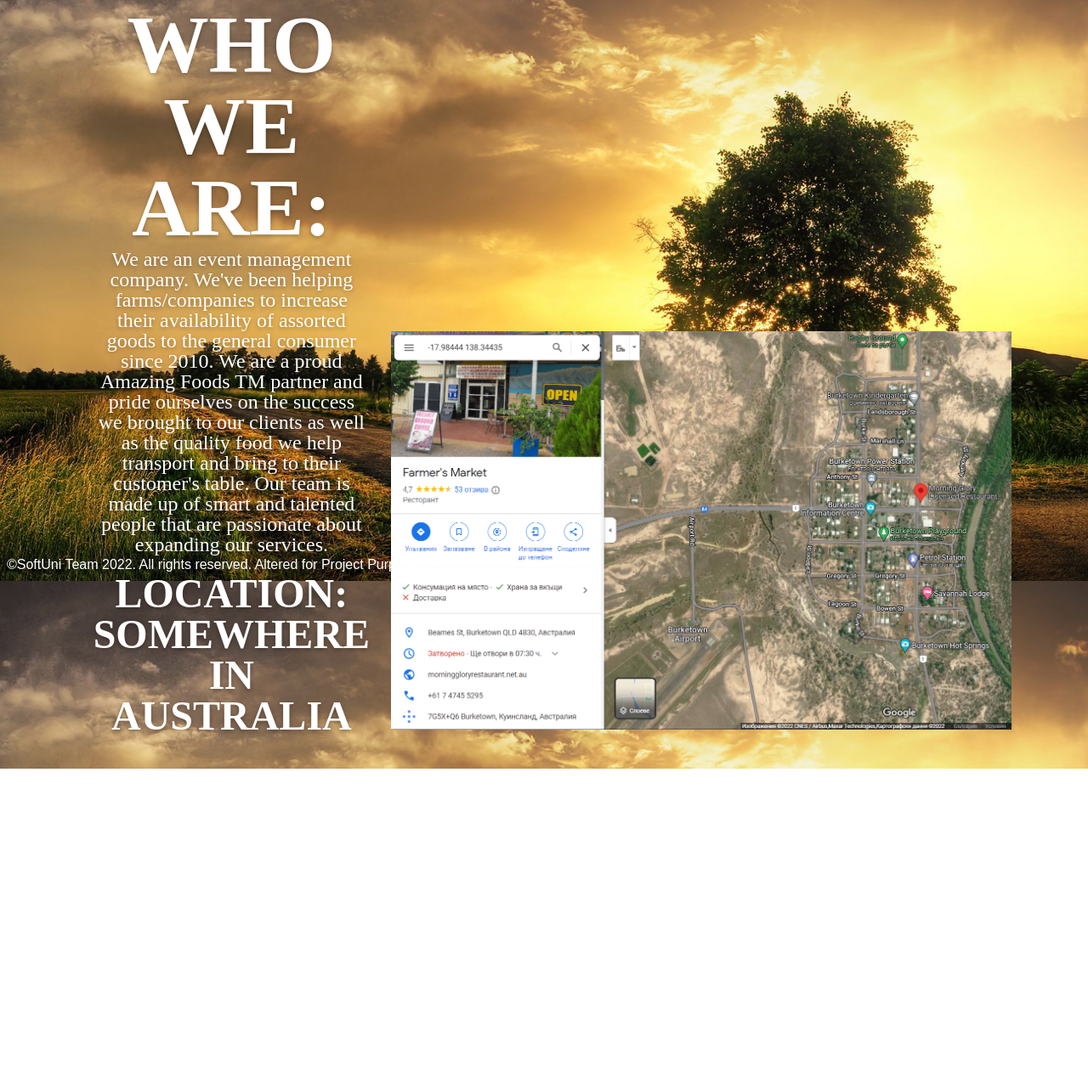
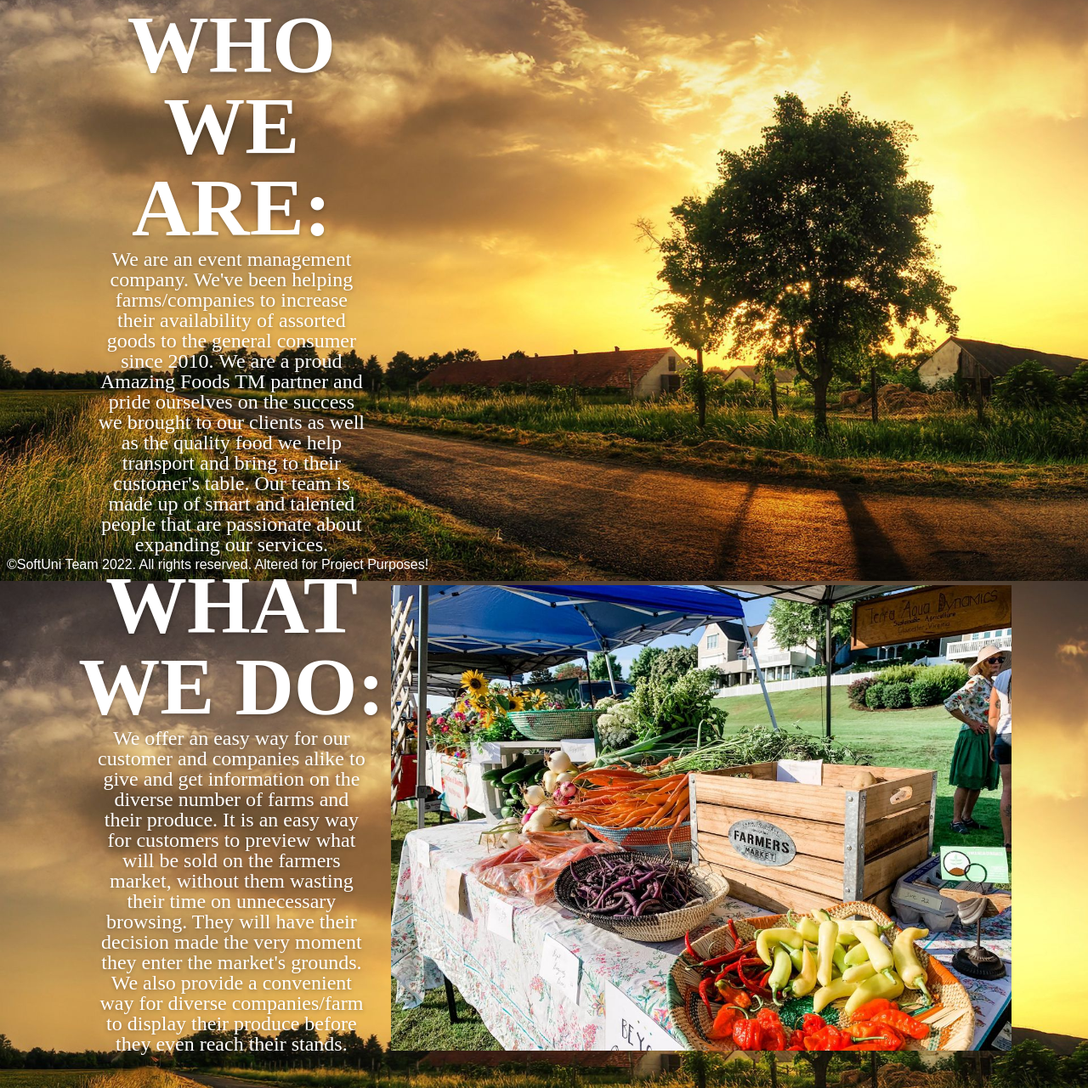
Before and after one commit to Assen95/Farmers_Market, a Django app: page /about-us/ in a window 1280 px wide. Shown: the part 116-1397 px from the top of the page at 85% size. Before the commit the page ends 1021 px from the top, so only its background shows below. Run offline with Django 4.2, Linux system fonts and the light colour scheme.

Commit message:
Third Commit

```diff
--- a/farmers_market/groceries/forms.py
+++ b/farmers_market/groceries/forms.py
@@ -6,7 +6,7 @@ from farmers_market.groceries.models import Grocery
 class AddGroceryForm(forms.ModelForm):
     class Meta:
         model = Grocery
-        exclude = ('slug',)
+        exclude = ('slug', 'user', 'company')
         # fields = ('name', 'category', 'quality_rating', 'expiry_date', 'image_url',)
 
 
--- a/farmers_market/groceries/urls.py
+++ b/farmers_market/groceries/urls.py
@@ -3,7 +3,7 @@ from django.urls import path, include
 from farmers_market.groceries.views import add_grocery, details_grocery, edit_grocery, delete_grocery, GroceryListView
 
 urlpatterns = (
-    path('add/', add_grocery, name='add grocery'),
+    path('add/<int:company_id>/', add_grocery, name='add grocery'),
     path('mygroceries/', GroceryListView.as_view(), name='mygroceries'),
     path('<str:username>/grocery/<slug:grocery_slug>/', include([
         path('', details_grocery, name='details grocery'),
--- a/farmers_market/groceries/views.py
+++ b/farmers_market/groceries/views.py
@@ -14,7 +14,9 @@ UserModel = get_user_model()
 
 
 @login_required
-def add_grocery(request):
+def add_grocery(request, company_id):
+    get_company = Company.objects.get(pk=company_id)
+    print(get_company)
     has_company = Company.objects.filter(user_id=request.user.pk)
     if request.method == 'GET':
         form = AddGroceryForm()
@@ -23,12 +25,14 @@ def add_grocery(request):
         if form.is_valid():
             grocery = form.save(commit=False)
             grocery.user = request.user
+            grocery.company = get_company
             grocery.save()
             return redirect('details company', pk=request.user.pk)
 
     context = {
         'form': form,
         'has_company': has_company,
+        'get_company': get_company,
     }
 
     return render(request, 'grocery/create-grocery.html', context)
--- a/templates/common/about-us.html
+++ b/templates/common/about-us.html
@@ -9,8 +9,15 @@
                 success we brought to our clients as well as the quality food we help transport and bring to their customer's
                 table. Our team is made up of smart and talented people that are passionate about expanding our services.
             </p>
-            <h2>Location: Somewhere in Australia</h2>
+            <h3>What we do:</h3>
+            <p>
+                We offer an easy way for our customer and companies alike to give and get information on the diverse
+                number of farms and their produce. It is an easy way for customers to preview what will be sold on the farmers
+                market, without them wasting their time on unnecessary browsing. They will have their decision made the very moment
+                they enter the market's grounds. We also provide a convenient way for diverse companies/farm to display their produce
+                before they even reach their stands.
+            </p>
         </div>
-        <img src="{%  static 'images/random_location.png' %}" alt="hero">
+        <img src="{%  static 'images/farmers market image.jpg' %}" alt="hero">
     </section>
 {% endblock %}
--- a/templates/company/details-company.html
+++ b/templates/company/details-company.html
@@ -24,7 +24,7 @@
 
             <div class="buttons">
                 <a href="{% url 'mygroceries' %}" class="button">My Groceries</a>
-                <a href="{% url 'add grocery' %}" class="button">Add Grocery</a>
+                <a href="{% url 'add grocery' company_id=company.pk %}" class="button">Add Grocery</a>
                 <a href="{% url 'edit company' pk=request.user.pk %}" class="button">Edit</a>
                 <a href="{% url 'delete company' pk=company.pk %}" class="button">Delete</a>
             </div>
--- a/templates/grocery/create-grocery.html
+++ b/templates/grocery/create-grocery.html
@@ -3,7 +3,7 @@
     <!-- create game section -->
     <section id="create-page" class="auth">
         <!-- create game form -->
-        <form id="create" method="post" action="{% url 'add grocery' %}">
+        <form id="create" method="post" action="{% url 'add grocery' company_id=get_company.pk %}">
             <div class="container">
                 <!-- create game paragraph -->
                 <h1>Create Grocery</h1>
```
Also changed, not shown: mediafiles/mediafiles/dirt_logo_8N2M7WF.jpg (added), static/images/farmers market image.jpg (added).
